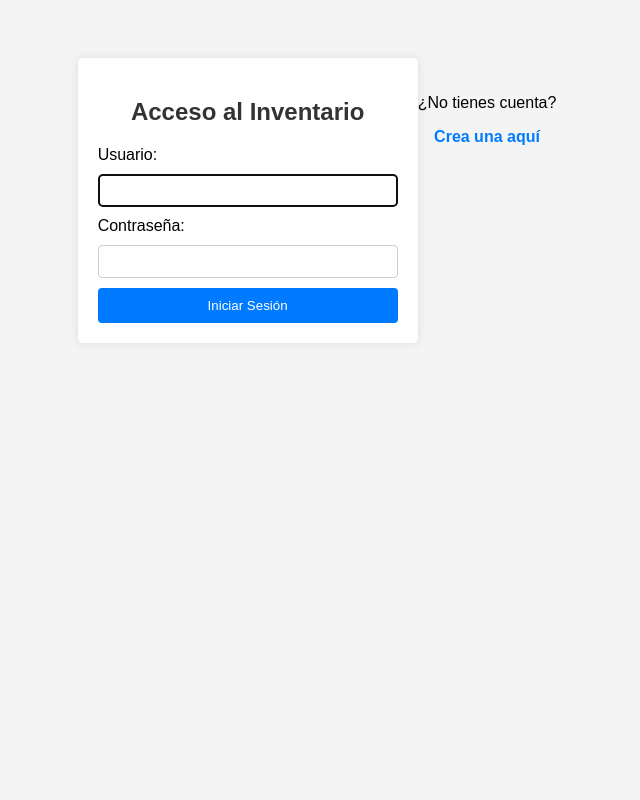
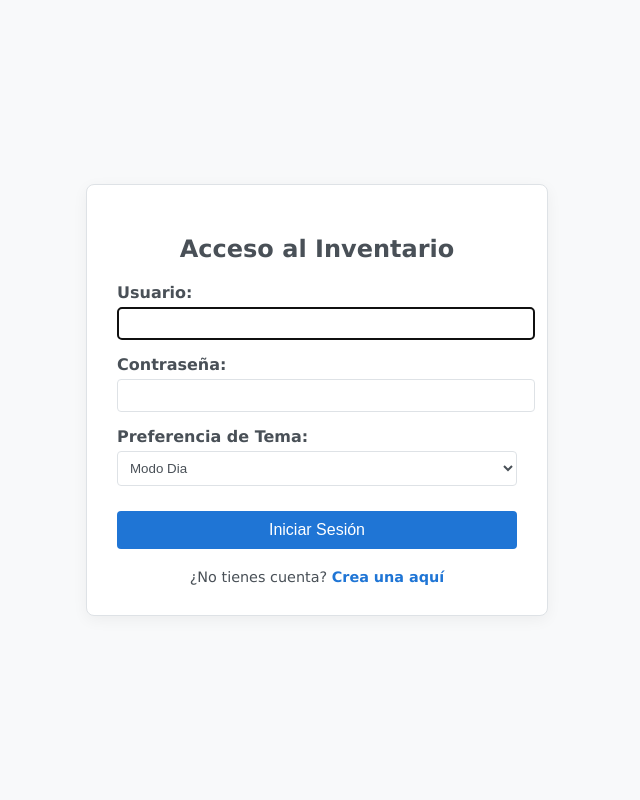
Before and after one commit to hdzomber05555/proyecto_iw, a PHP site: page /login.php in a window 1280 px wide. Shown: the whole page, without its empty margins (323-963 px from the left). Run offline with PHP 8.4, Linux system fonts and the light colour scheme.

Commit message:
Arreglos casi finales

```diff
--- a/public/css/styles.css
+++ b/public/css/styles.css
@@ -81,11 +81,38 @@
 }
 
 /* --- BOTONES Y BADGES --- */
-.btn { padding: 8px 12px; border-radius: 4px; text-decoration: none; color: white; display: inline-block; font-size: 0.9rem;}
-.btn-success { background-color: #28a745; }
-.btn-warning { background-color: #ffc107; color: black; }
-.btn-danger  { background-color: #dc3545; }
+.btn, button {
+    padding: 10px 15px;
+    border-radius: 4px;
+    text-decoration: none;
+    display: inline-block;
+    font-size: 0.9rem;
+    border: none;
+    cursor: pointer;
+    transition: opacity 0.3s;
 
+    /* ARREGLO: El texto del botón SIEMPRE blanco */
+    color: white !important;
+}
+
+.btn:hover, button:hover {
+    opacity: 0.9;
+}
+/* Colores específicos */
+.btn-primary, button[type="submit"] {
+    background-color: var(--azul-marca) !important;
+}
+.btn-success {
+    background-color: #28a745 !important;
+}
+.btn-warning {
+    background-color: #ffc107 !important;
+    color: #212529 !important; /* El amarillo lleva texto negro para que se lea */
+}
+.btn-danger  {
+    background-color: #dc3545 !important;
+}
+/* Badges (Etiquetas de stock) */
 .badge { padding: 5px 10px; border-radius: 10px; font-size: 0.8rem; font-weight: bold; color: white; }
 .badge-ok { background-color: #28a745; }
 .badge-low { background-color: #ffc107; color: black; }
--- a/public/login.php
+++ b/public/login.php
@@ -6,46 +6,42 @@
 require_once __DIR__ . '/../app/auth.php';
 require_once __DIR__ . '/../app/csrf.php';
 
-// Evitar errores
+// Inicializamos variables
 $error = null;
 $username = '';
 
-// Si se ah logueado, lo redirecciona al panel
+// Si ya estoy logueado, al panel directo
 if (isset($_SESSION['usuario_id'])) {
-    redirect('/public/index.php');
+    redirect('index.php');
 }
 
-// Procesamos el formulario
 if ($_SERVER['REQUEST_METHOD'] === 'POST') {
 
-    // Verificamos seguridad CSRF
     verificar_csrf();
 
-    // Recogemos datos del formulario con ?? y trim
     $username = trim($_POST['username'] ?? '');
     $password = $_POST['password'] ?? '';
+    // 1. Recogemos el tema que haya elegido el usuario en el login
+    $tema = $_POST['tema'] ?? 'claro';
 
-    // Validamos que no estén vacíos
     if (empty($username) || empty($password)) {
         $error = "Por favor, rellena todos los campos.";
     } else {
-        // Buscamos el usuario en la BD de mysql
         $sql = "SELECT * FROM usuarios WHERE username = :u LIMIT 1";
         $stmt = $pdo->prepare($sql);
         $stmt->execute([':u' => $username]);
         $usuario = $stmt->fetch();
 
-        // Verificamos la contraseña
         if ($usuario && password_verify($password, $usuario['password'])) {
-            // ¡LOGIN CORRECTO!
+            // Login correcto
             $_SESSION['usuario_id'] = $usuario['id'];
             $_SESSION['username']   = $usuario['username'];
 
-            // Tema claro
-            setcookie('tema', 'claro', time() + (86400 * 30), "/");
+            // 2. GUARDAMOS LA COOKIE AQUI MISMO
+            // Así, al entrar, ya entrará con el color que eligió en el desplegable
+            setcookie('tema_preferido', $tema, time() + (86400 * 30), "/");
 
-            // Redirigimos al panel principal
-            redirect('/public/index.php');
+            redirect('index.php');
         } else {
             $error = "Usuario o contraseña incorrectos.";
         }
@@ -58,38 +54,120 @@
 <head>
     <meta charset="UTF-8">
     <title>Iniciar Sesión - Inventario</title>
+    <link rel="stylesheet" href="css/styles.css">
+
+    <?php if (isset($_COOKIE['tema_preferido']) && $_COOKIE['tema_preferido'] === 'oscuro'): ?>
     <style>
-        body { font-family: sans-serif; display: flex; justify-content: center; padding-top: 50px; background-color: #f4f4f4; }
-        form { background: white; padding: 20px; border-radius: 5px; box-shadow: 0 0 10px rgba(0,0,0,0.1); width: 300px; }
-        input { width: 100%; padding: 8px; margin: 10px 0; box-sizing: border-box; border: 1px solid #ccc; border-radius: 4px; }
-        button { width: 100%; padding: 10px; background: #007bff; color: white; border: none; cursor: pointer; border-radius: 4px; }
-        button:hover { background: #0056b3; }
-        .error { color: #721c24; background-color: #f8d7da; border: 1px solid #f5c6cb; padding: 10px; border-radius: 4px; margin-bottom: 10px; font-size: 0.9em; }
-        h2 { text-align: center; color: #333; }
+        :root {
+            --fondo-cuerpo: #121212;
+            --fondo-tarjeta: #1e1e1e;
+            --fondo-input: #2d2d2d;
+            --texto-principal: #e0e0e0;
+            --borde: #333333;
+            --azul-marca: #4da3ff;
+        }
+    </style>
+    <?php endif; ?>
+
+    <style>
+        /* Estilos específicos del Login */
+        body {
+            display: flex;
+            justify-content: center;
+            align-items: center;
+            min-height: 100vh;
+            background-color: var(--fondo-cuerpo);
+        }
+
+        .login-card {
+            background: var(--fondo-tarjeta);
+            padding: 30px;
+            border-radius: 8px;
+            box-shadow: 0 4px 15px var(--sombra);
+            width: 100%;
+            max-width: 400px;
+            border: 1px solid var(--borde);
+            text-align: center;
+        }
+
+        .form-group { margin-bottom: 15px; text-align: left; }
+
+        label { display: block; margin-bottom: 5px; font-weight: bold; color: var(--texto-principal); }
+
+        /* Botón de Entrar */
+        button {
+            width: 100%;
+            padding: 10px;
+            background: var(--azul-marca);
+            color: white;
+            border: none;
+            cursor: pointer;
+            border-radius: 4px;
+            font-size: 16px;
+            margin-top: 10px;
+        }
+        button:hover { opacity: 0.9; }
+
+        .error {
+            background-color: #f8d7da;
+            color: #721c24;
+            padding: 10px;
+            border-radius: 4px;
+            margin-bottom: 15px;
+            border: 1px solid #f5c6cb;
+        }
+
+        /* Enlace de registro */
+        .register-link {
+            margin-top: 20px;
+            font-size: 0.9rem;
+            color: var(--texto-principal);
+        }
+        .register-link a {
+            color: var(--azul-marca);
+            text-decoration: none;
+            font-weight: bold;
+        }
     </style>
 </head>
 <body>
 
-    <form method="POST" action="">
-        <h2>Acceso al Inventario</h2>
+    <div class="login-card">
+        <h2 style="margin-bottom: 20px;">Acceso al Inventario</h2>
 
         <?php if ($error): ?>
             <div class="error"><?= e($error) ?></div>
         <?php endif; ?>
 
+        <form method="POST" action="">
             <input type="hidden" name="csrf_token" value="<?= csrf_token() ?>">
 
+            <div class="form-group">
                 <label>Usuario:</label>
                 <input type="text" name="username" value="<?= e($username) ?>" required autofocus>
+            </div>
 
+            <div class="form-group">
                 <label>Contraseña:</label>
                 <input type="password" name="password" required>
+            </div>
+
+            <div class="form-group">
+                <label>Preferencia de Tema:</label>
+                <select name="tema">
+                    <?php $tema_actual = $_COOKIE['tema_preferido'] ?? 'claro'; ?>
+                    <option value="claro" <?= $tema_actual === 'claro' ? 'selected' : '' ?>>Modo Dia</option>
+                    <option value="oscuro" <?= $tema_actual === 'oscuro' ? 'selected' : '' ?>>Modo Noche</option>
+                </select>
+            </div>
 
             <button type="submit">Iniciar Sesión</button>
         </form>
-<div style="margin-top: 20px; text-align: center;">
-            <p>¿No tienes cuenta?</p>
-            <a href="register.php" style="color: #007bff; text-decoration: none; font-weight: bold;">Crea una aquí</a>
+
+        <div class="register-link">
+            ¿No tienes cuenta? <a href="register.php">Crea una aquí</a>
         </div>
+    </div>
+
 </body>
 </html>
--- a/public/register.php
+++ b/public/register.php
@@ -134,8 +134,8 @@
                 <div class="form-group">
                     <label>Preferencia de Tema</label>
                     <select name="tema">
-                        <option value="claro">☀️ Modo Claro</option>
-                        <option value="oscuro">🌙 Modo Oscuro</option>
+                        <option value="claro">Modo Dia</option>
+                        <option value="oscuro">Modo Noche</option>
                     </select>
                 </div>
 
```
Lines whose indentation alone changed are shown as unchanged.
